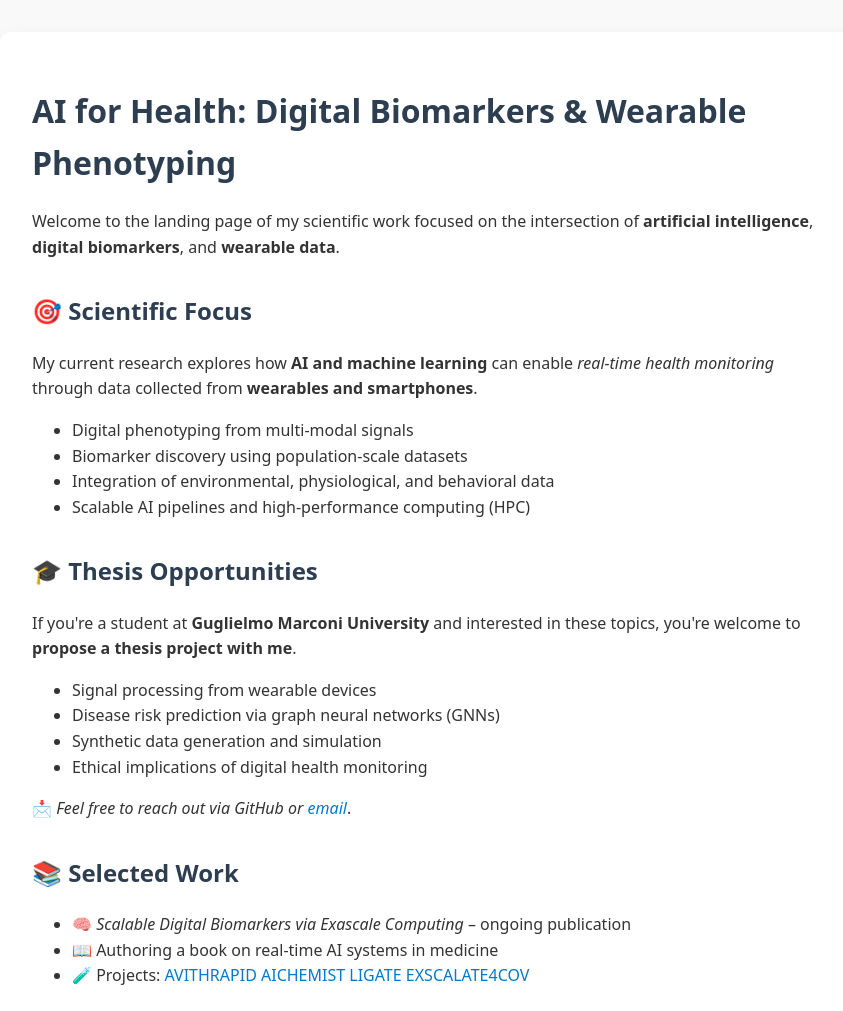
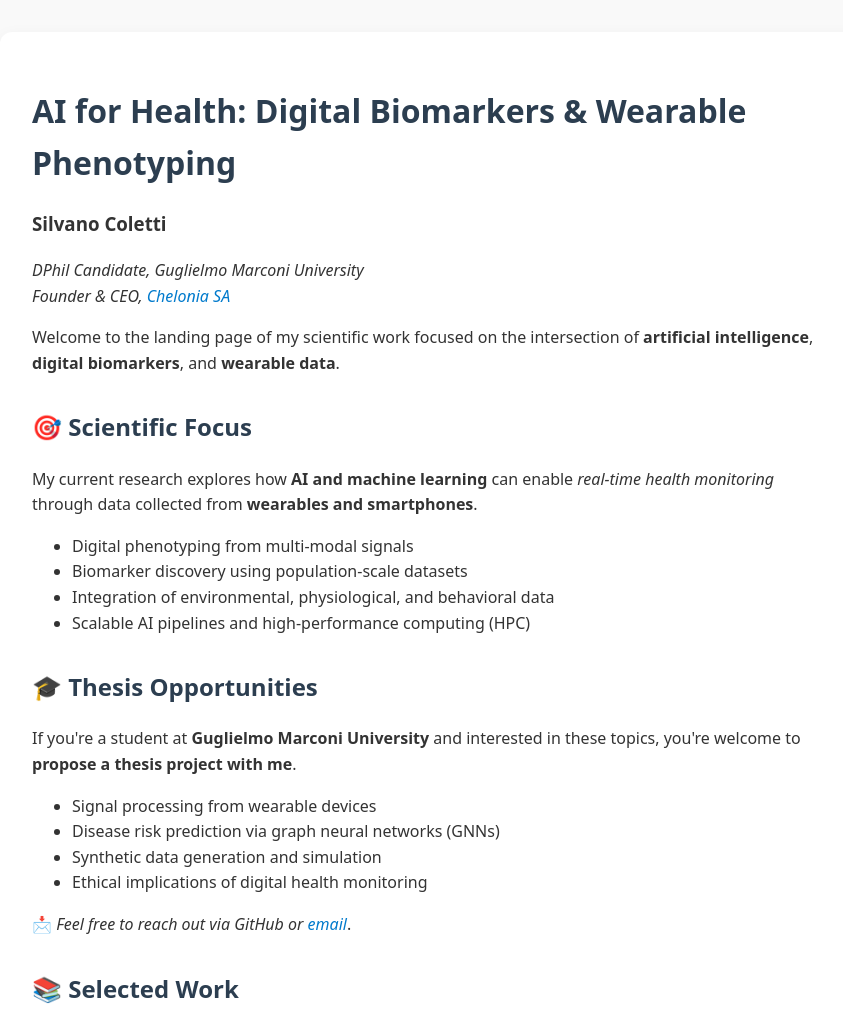
Before and after one commit to silcoletti/ai-health-wearables, a plain HTML site: page index.html in a window 1280 px wide. Shown: the top 1011 px of the page, without its empty margins (208-1051 px from the left). Drawn offline with Linux system fonts and the light colour scheme.

Commit message:
Update index.html

```diff
--- a/index.html
+++ b/index.html
@@ -44,7 +44,10 @@
 </head>
 <body>
   <div class="container">
-    <h1>AI for Health: Digital Biomarkers & Wearable Phenotyping</h1>
+<h1>AI for Health: Digital Biomarkers & Wearable Phenotyping</h1>
+<h3>Silvano Coletti</h3>
+<p><em>DPhil Candidate, Guglielmo Marconi University</em><br>
+<em>Founder & CEO, <a href="https://chelonia.swiss" target="_blank">Chelonia SA</a></em>
 
     <div class="section">
       <p>Welcome to the landing page of my scientific work focused on the intersection of <strong>artificial intelligence</strong>, <strong>digital biomarkers</strong>, and <strong>wearable data</strong>.</p>
```
